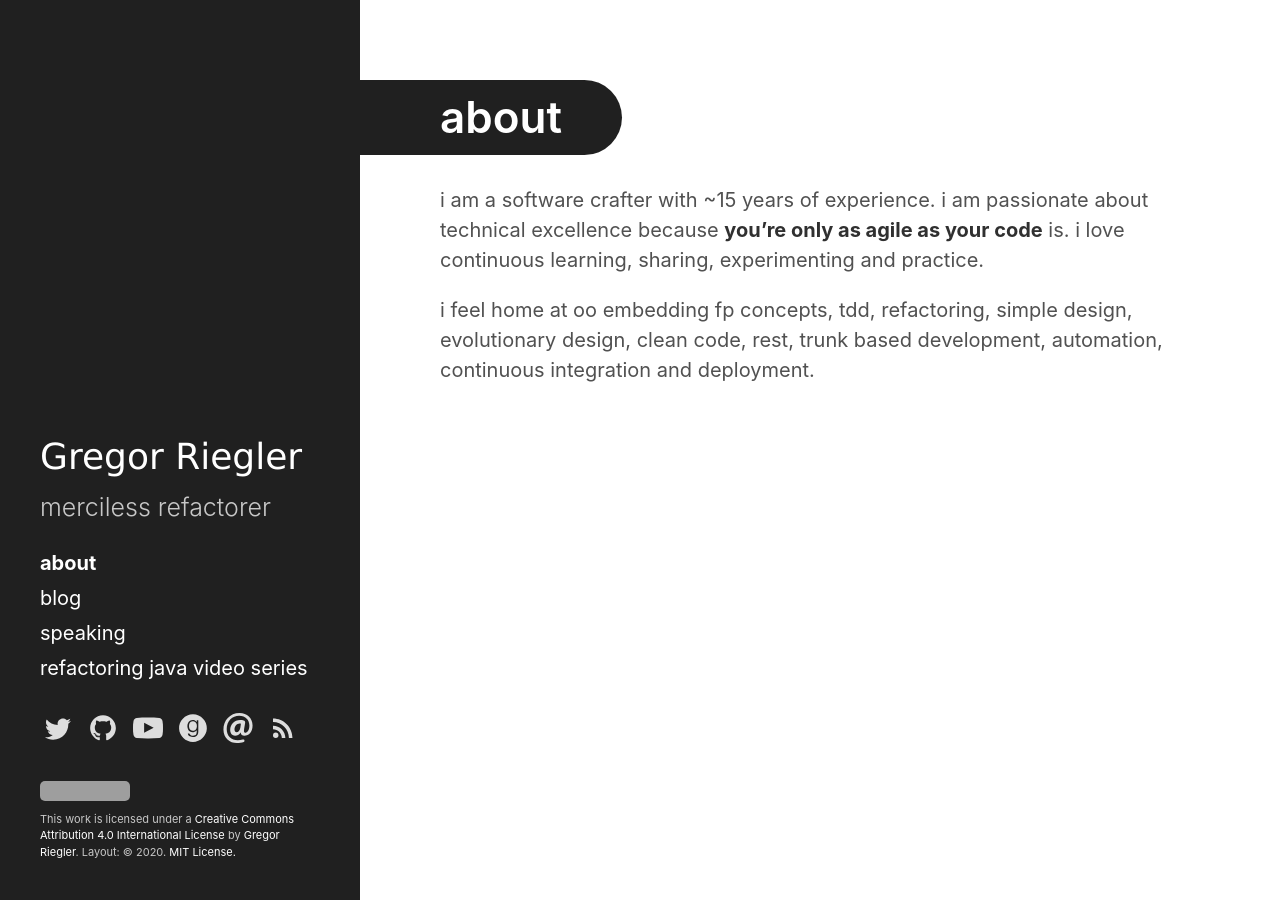
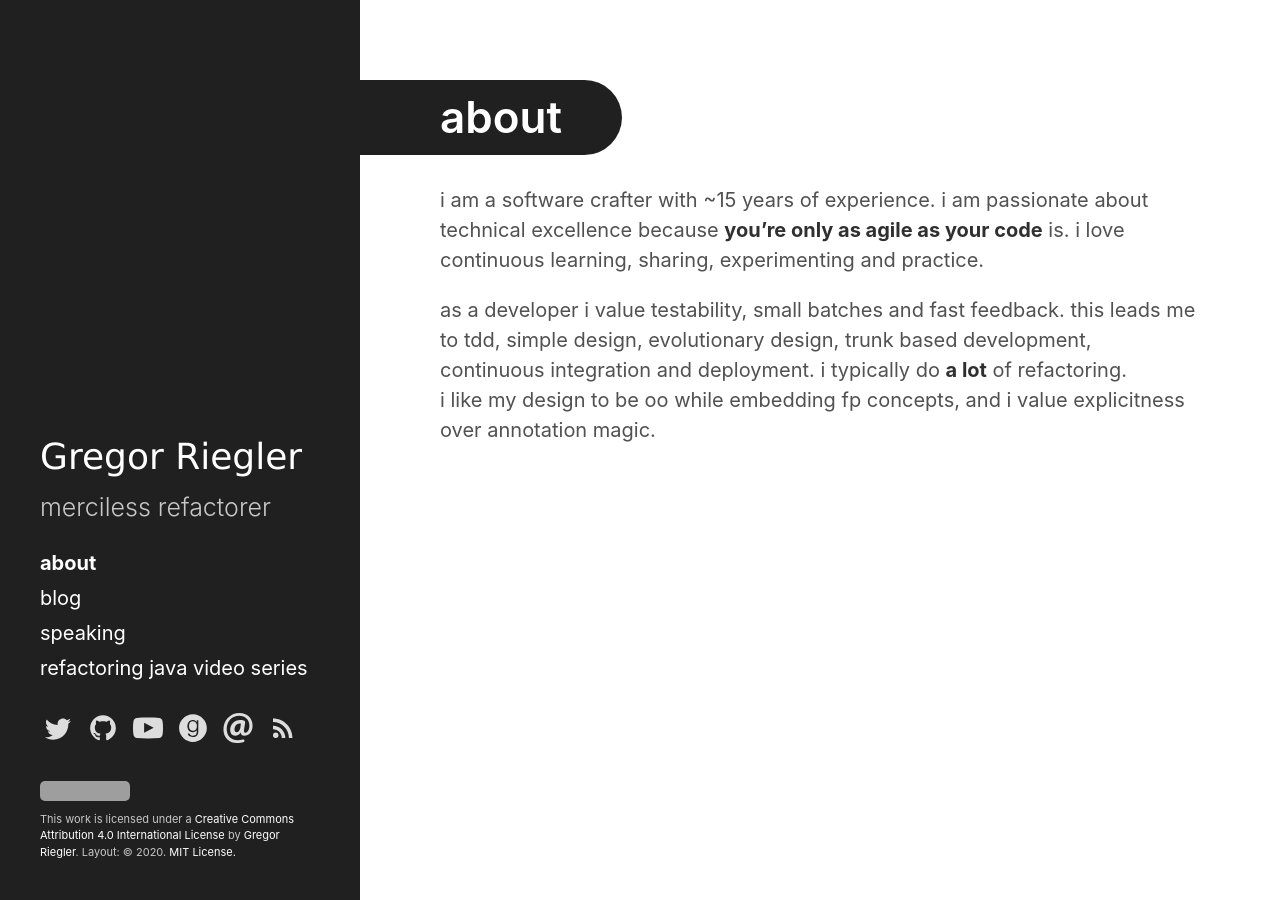
Before and after one commit to gregorriegler/gregorriegler.github.io, a Jekyll site: the page built from about.md, in a window 1280 px wide. Built offline with Jekyll 4.4.1, drawn with Linux system fonts in a browser that asks for light colours; grey boxes are pictures that could not be loaded.

Commit message:
change about

```diff
--- a/about.md
+++ b/about.md
@@ -9,4 +9,7 @@ i am a software crafter with ~15 years of experience.
 i am passionate about technical excellence because **you're only as agile as your code** is.
 i love continuous learning, sharing, experimenting and practice.
 
-i feel home at oo embedding fp concepts, tdd, refactoring, simple design, evolutionary design, clean code, rest, trunk based development, automation, continuous integration and deployment.
+as a developer i value testability, small batches and fast feedback.
+this leads me to tdd, simple design, evolutionary design, trunk based development, continuous integration and deployment.
+i typically do **a lot** of refactoring.
+i like my design to be oo while embedding fp concepts, and i value explicitness over annotation magic.
```
